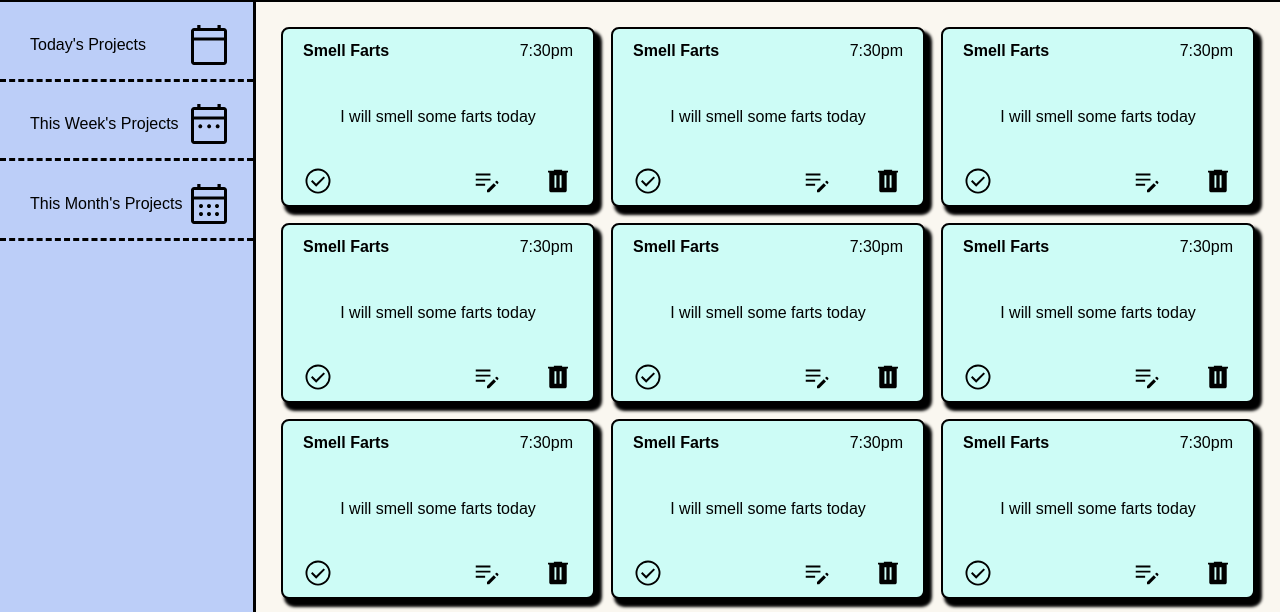
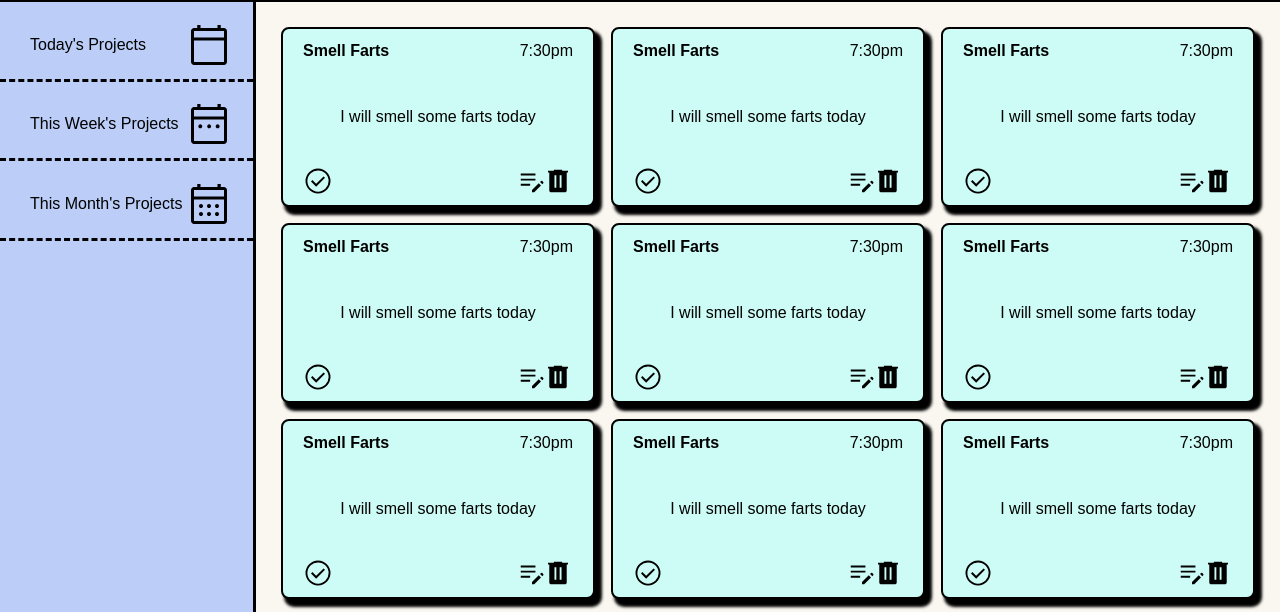
Before and after one commit to JoshDT900/TOP_ToDoList, a website built with webpack: page temp/index.html in a window 1280 px wide. Shown: the part 81-693 px from the top of the page. Built offline with nearby package versions, Linux system fonts and the light colour scheme.

Commit message:
change task styling

```diff
--- a/temp/style.css
+++ b/temp/style.css
@@ -144,8 +144,8 @@ body {
 }
 
 .todo_item .todo_edit {
-  justify-self: flex-end;
-  grid-column: 3/4;
+  justify-self: flex-start;
+  grid-column: 4/5;
   grid-row: 3/4;
 }
 
```
